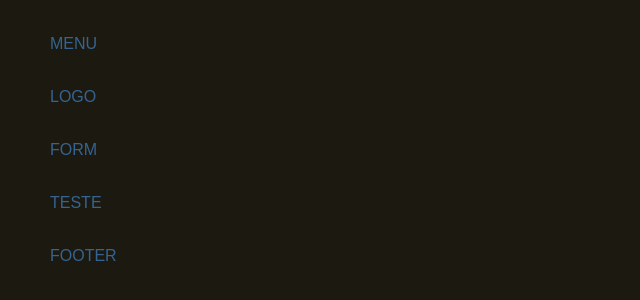
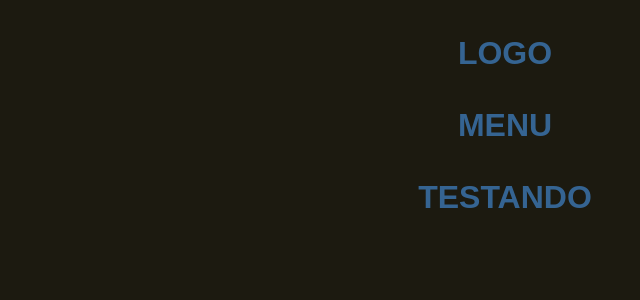
Before and after one commit to gustavobm-tech/Khronion, a React (Vite) app: page / in a window 1280 px wide. Shown: the top 300 px of the page, without its empty margins (135-775 px from the left). Built offline with nearby package versions, Linux system fonts and the light colour scheme.

Commit message:
Alterando nome de algumas arquivos, adição do componente Container e exclusão do componente Sections que nao utilizarei por enquanto

```diff
--- a/src/App.tsx
+++ b/src/App.tsx
@@ -1,15 +1,21 @@
-import { Sections } from "./components/Sections";
 import "./styles/global.css";
 import "./styles/theme.css";
+
+import { Container } from "./components/Container";
+import { Heading } from "./components/Heading";
 
 export const App = () => {
   return (
     <>
-      <Sections> MENU </Sections>
-      <Sections> LOGO </Sections>
-      <Sections> FORM </Sections>
-      <Sections> TESTE </Sections>
-      <Sections> FOOTER </Sections>
+      <Container>
+        <Heading>LOGO</Heading>
+      </Container>
+      <Container>
+        <Heading>MENU</Heading>
+      </Container>
+      <Container>
+        <Heading>TESTANDO</Heading>
+      </Container>
     </>
   );
 };
--- /dev/null
+++ b/src/components/Container/index.tsx
@@ -0,0 +1,15 @@
+import styles from "./styles.module.css";
+
+type ContainerProps = {
+  children: React.ReactNode;
+};
+
+export const Container = ({ children }: ContainerProps) => {
+  return (
+    <>
+      <div className={styles.container}>
+        <div className={styles.content}>{children}</div>
+      </div>
+    </>
+  );
+};
--- /dev/null
+++ b/src/components/Container/styles.module.css
@@ -0,0 +1,12 @@
+.container-fluid {
+  max-width: auto;
+}
+
+.container {
+  max-width: 98rem;
+  margin: 0 auto;
+}
+
+.content {
+  margin: 3.5rem;
+}
--- a/src/components/Heading/index.tsx
+++ b/src/components/Heading/index.tsx
@@ -1,4 +1,4 @@
-import styles from "./index.module.css";
+import styles from "./styles.module.css";
 
 type HeadingProps = {
   children: React.ReactNode;
--- a/src/components/Sections/index.tsx
+++ /dev/null
@@ -1,15 +0,0 @@
-type SectionsProps = {
-  children: React.ReactNode;
-};
-
-export const Sections = ({ children }: SectionsProps) => {
-  return (
-    <>
-      <div className="container">
-        <div className="content">
-          <section>{children}</section>
-        </div>
-      </div>
-    </>
-  );
-};
--- a/src/components/button/index.tsx
+++ b/src/components/button/index.tsx
@@ -1,4 +1,4 @@
-import styles from "./index.module.css";
+import styles from "./styles.module.css";
 
 import { TimerIcon } from "lucide-react";
 
```
Also changed, not shown: src/components/Heading/styles.module.css (renamed from src/components/Heading/index.module.css), src/components/Sections/index.module.css (deleted), src/components/button/styles.module.css (renamed from src/components/button/index.module.css).
